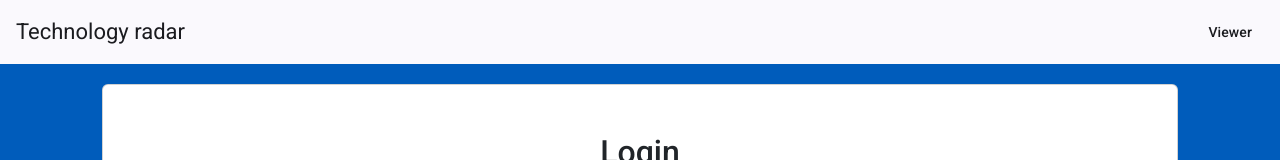
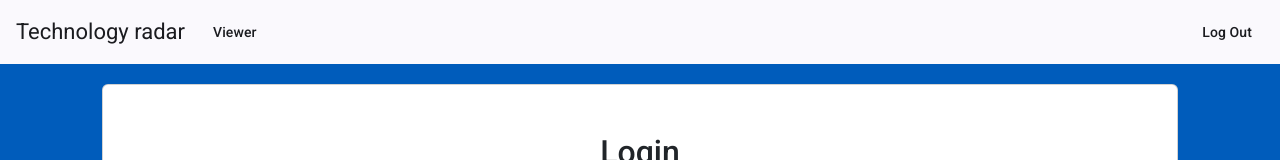
Before and after one commit to JuliaVonM/WEBLAB_Project, an Angular app in the folder frontend/: page /login in a window 1280 px wide. Shown: the top 160 px of the page. Built offline with nearby package versions, Linux system fonts and the light colour scheme; no server answers; sample sign-in values are in the browser's storage.

Commit message:
Add log out button

```diff
--- a/frontend/src/app/app.component.html
+++ b/frontend/src/app/app.component.html
@@ -1,13 +1,15 @@
 <mat-toolbar color="primary">
   <span class="title">{{ title }}</span>
-  <span class="spacer"></span>
-  @if(isLoggedIn()){
-    <nav>
+  @if (isLoggedIn()) {
+    <nav class="m-3">
       @if (isAdmin()) {
-        <button mat-button routerLink="/admin" routerLinkActive="active-link">Administration</button>
+        <button mat-button routerLink="/admin" routerLinkActive="active-link">Administration
+        </button>
       }
       <button mat-button routerLink="/viewer" routerLinkActive="active-link">Viewer</button>
     </nav>
+    <span class="spacer"></span>
+    <button mat-button (click)="onLogOut()">Log Out</button>
   }
 </mat-toolbar>
 <router-outlet></router-outlet>
--- a/frontend/src/app/app.component.ts
+++ b/frontend/src/app/app.component.ts
@@ -24,4 +24,8 @@ export class AppComponent {
   isLoggedIn(): boolean {
     return !!this.authService.getToken();
   }
+
+  onLogOut() {
+    this.authService.logout();
+  }
 }
```
